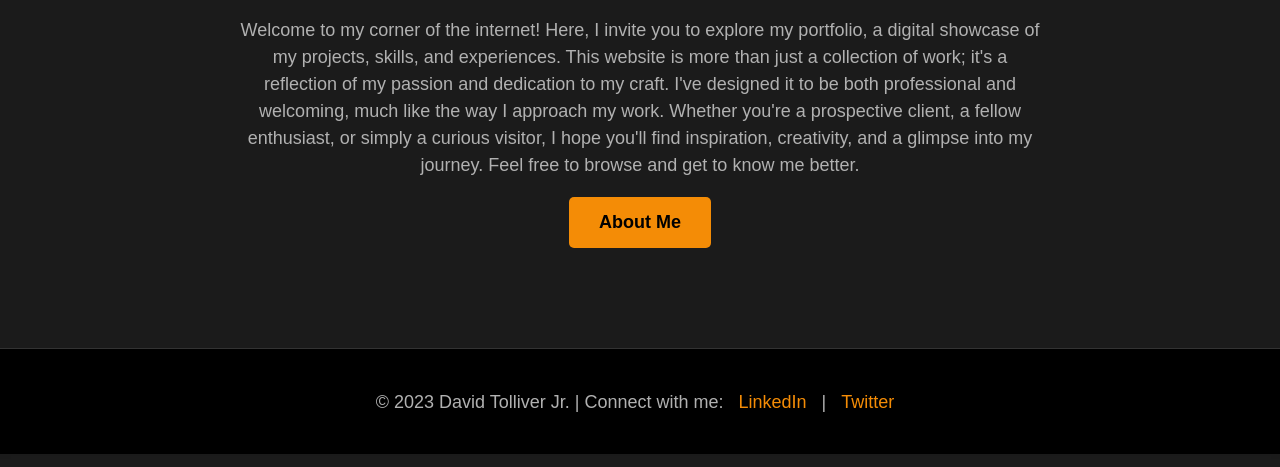
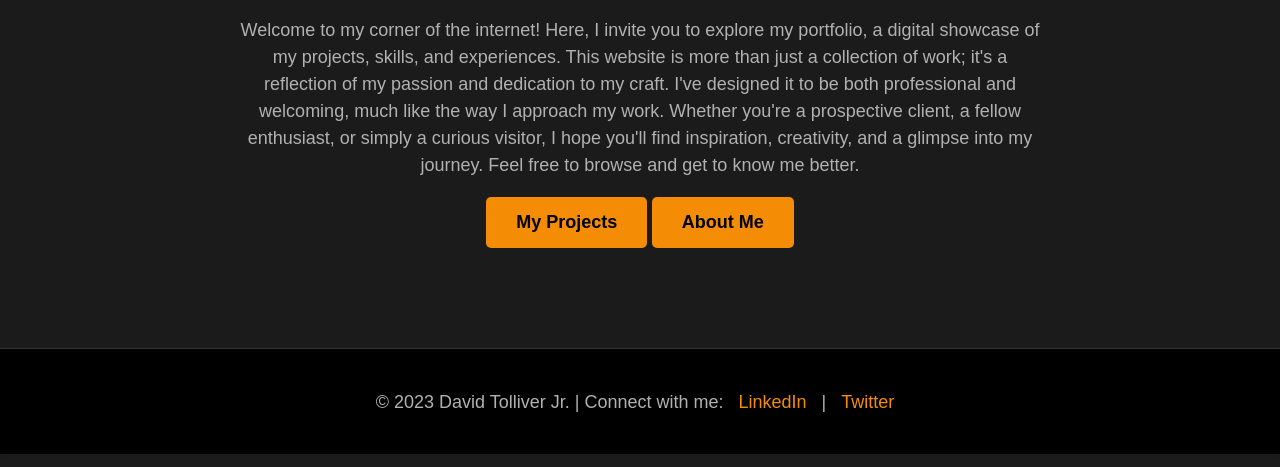
Before and after one commit to DT120/DT120.github.io, a plain HTML site: page index.html in a window 1280 px wide. Shown: the part 333-800 px from the top of the page. Drawn offline with Linux system fonts and the light colour scheme.

Commit message:
Added button and debugged navbar

```diff
--- a/index.html
+++ b/index.html
@@ -35,6 +35,7 @@
                     welcoming, much like the way I approach my work. Whether you're a prospective client, a fellow
                     enthusiast, or simply a curious visitor, I hope you'll find inspiration, creativity, and a glimpse
                     into my journey. Feel free to browse and get to know me better.</p>
+                <button class="projects-button">My Projects</button>
                 <button class="about-me-button">About Me</button>
             </div>
         </section>
--- a/styles.css
+++ b/styles.css
@@ -105,6 +105,30 @@ p {
     background-color: #ffaf40;
 }
 
+.about-me-button:active {
+    color: #eaeaea
+}
+
+.projects-button {
+    background-color: #f48c06;
+    color: #000;
+    border: none;
+    padding: 15px 30px;
+    border-radius: 5px;
+    cursor: pointer;
+    font-weight: bold;
+    font-size: 18px;
+    transition: background-color 0.2s;
+}
+
+.projects-button:hover {
+    background-color: #ffaf40;
+}
+
+.projects-button:active {
+    color: #eaeaea
+}
+
 .page-footer {
     background-color: #000;
     color: #eaeaea;
@@ -187,7 +211,7 @@ p {
     transform-origin: left;
 }
 
-.home-page-text h2, .home-page-text h1, .home-page-text p, .about-me-button {
+.home-page-text h2, .home-page-text h1, .home-page-text p, .projects-button, .about-me-button {
     opacity: 0;
     animation: slideIn 1s ease-out forwards;
 }
@@ -218,6 +242,10 @@ p {
     animation-delay: 1s;
 }
 
+.projects-button {
+    animation-delay: 1s;
+}
+
 /* Styling the footer */
 .page-footer {
     font-size: 14px;
```
Also changed, not shown: about.html (+1 -1 lines), blog.html (+1 -1 lines), contact.html (+1 -1 lines), projects.html (+1 -1 lines).
